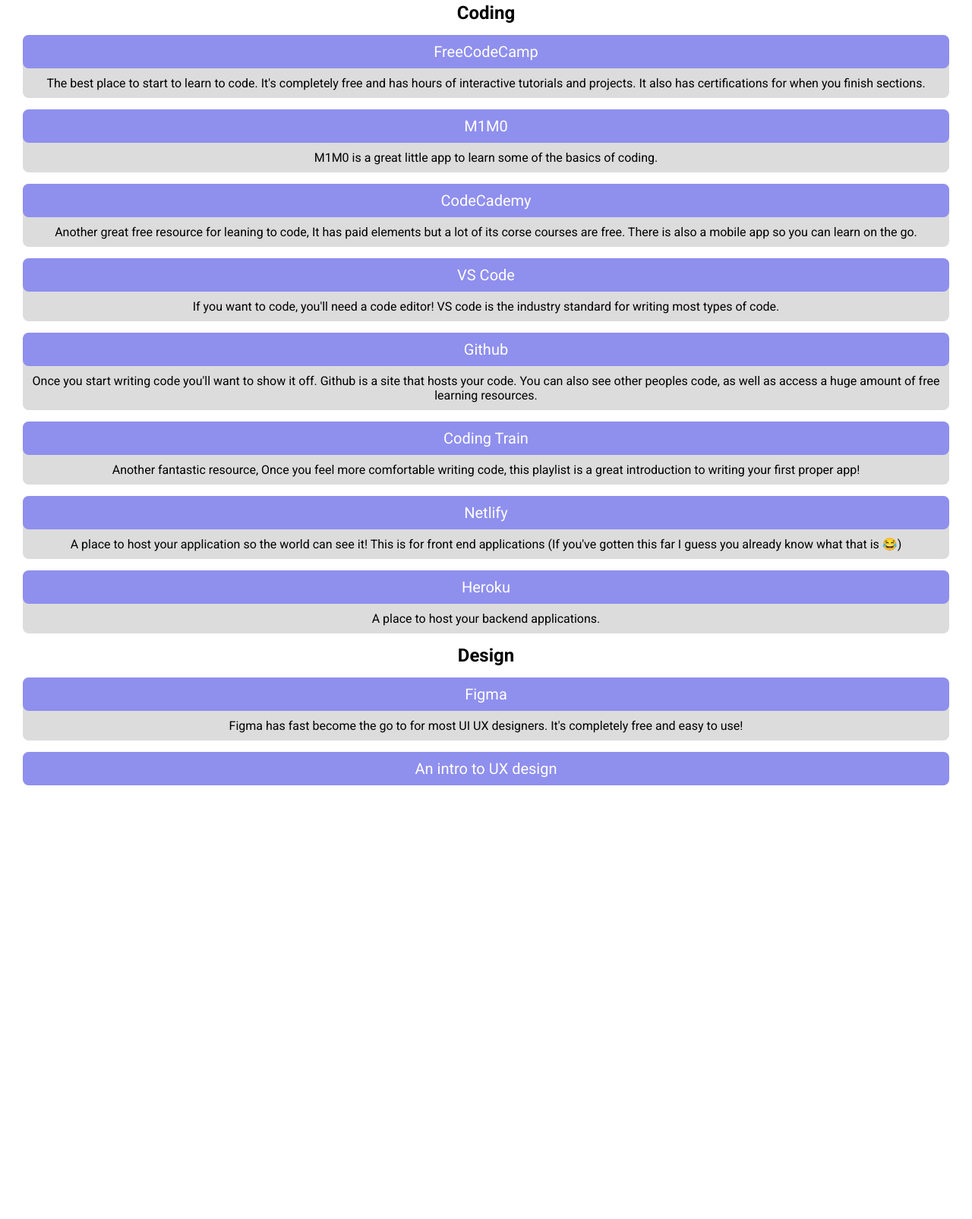
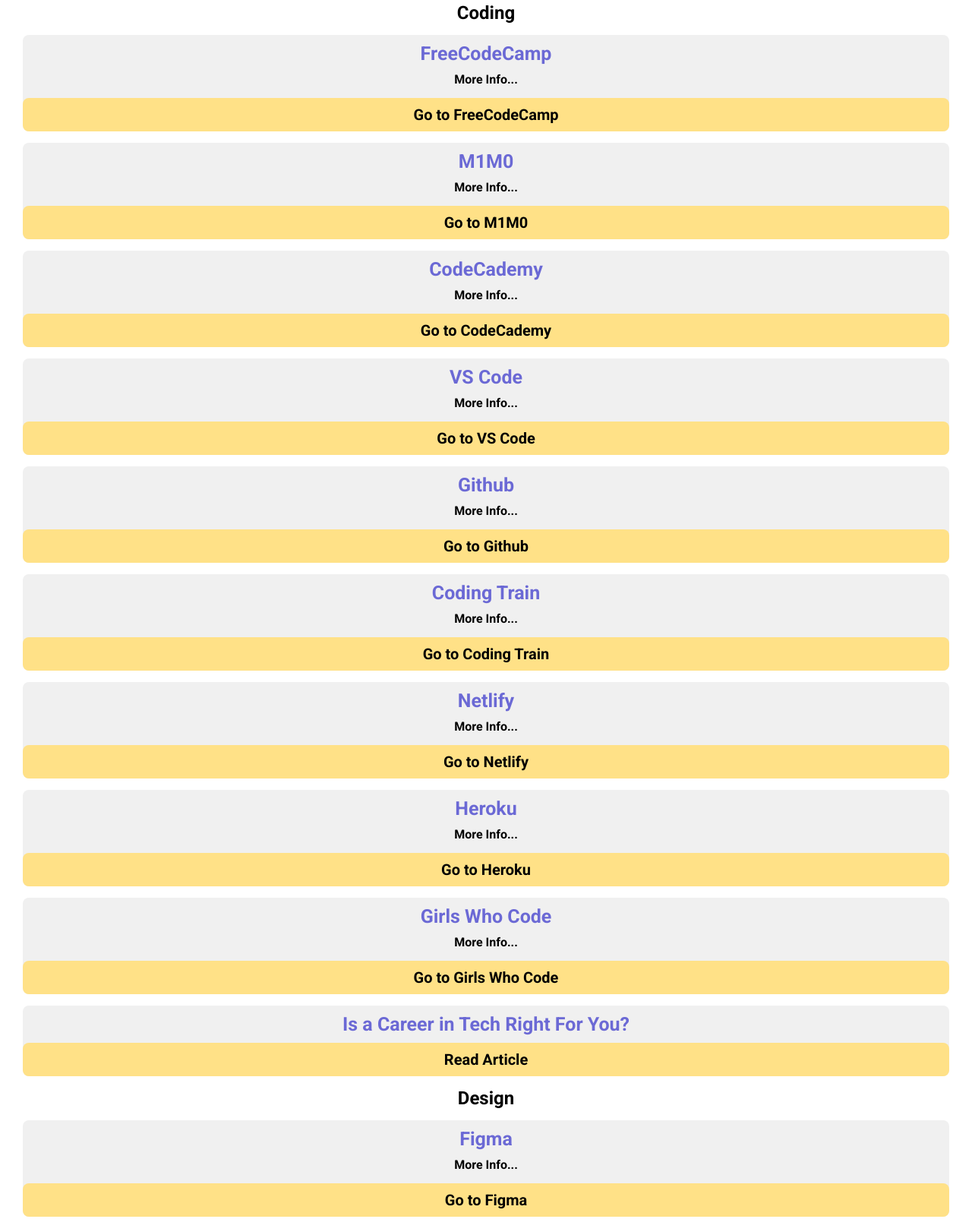
Before and after one commit to iamdanielcooper/useful-resources, a plain HTML site: page index.html in a window 1280 px wide. Shown: the part 827-2432 px from the top of the page at 76% size. Before the commit the page ends 1891 px from the top, so only its background shows below. Drawn offline with Linux system fonts and the light colour scheme.

Commit message:
update list

```diff
--- a/index.html
+++ b/index.html
@@ -31,108 +31,151 @@
                     <h2 class="section-header" id="coding">Coding</h2>
                     <ul>
                         <li>
-                            <a
-                                class="resource-link"
-                                target="_blank"
-                                href="https://www.freecodecamp.org/"
-                                >FreeCodeCamp</a
-                            >
-                            <p>
+                            <h3>FreeCodeCamp</h3>
+                            <h4 class="more-info-trigger">More Info...</h4>
+                            <p class="more-info">
                                 The best place to start to learn to code. It's
                                 completely free and has hours of interactive
                                 tutorials and projects. It also has
                                 certifications for when you finish sections.
                             </p>
+                            <a
+                                class="resource-link"
+                                target="_blank"
+                                href="https://www.freecodecamp.org/"
+                                >Go to FreeCodeCamp</a
+                            >
                         </li>
                         <li>
+                            <h3>M1M0</h3>
+                            <h4 class="more-info-trigger">More Info...</h4>
+                            <p class="more-info">
+                                M1M0 is a great little app to learn some of the
+                                basics of coding.
+                            </p>
                             <a
                                 class="resource-link"
                                 target="_blank"
                                 href="https://getmimo.com/"
-                                >M1M0</a
+                                >Go to M1M0</a
                             >
-                            <p>
-                                M1M0 is a great little app to learn some of the
-                                basics of coding.
-                            </p>
                         </li>
                         <li>
-                            <a
-                                class="resource-link"
-                                target="_blank"
-                                href="https://www.codecademy.com/"
-                                >CodeCademy</a
-                            >
-                            <p>
+                            <h3>CodeCademy</h3>
+                            <h4 class="more-info-trigger">More Info...</h4>
+                            <p class="more-info">
                                 Another great free resource for leaning to code,
                                 It has paid elements but a lot of its corse
                                 courses are free. There is also a mobile app so
                                 you can learn on the go.
                             </p>
+                            <a
+                                class="resource-link"
+                                target="_blank"
+                                href="https://www.codecademy.com/"
+                                >Go to CodeCademy</a
+                            >
                         </li>
                         <li>
+                            <h3>VS Code</h3>
+                            <h4 class="more-info-trigger">More Info...</h4>
+                            <p class="more-info">
+                                If you want to code, you'll need a code editor!
+                                VS code is the industry standard for writing
+                                most types of code.
+                            </p>
                             <a
                                 class="resource-link"
                                 target="_blank"
                                 href="https://code.visualstudio.com/"
-                                >VS Code</a
+                                >Go to VS Code</a
                             >
-                            <p>
-                                If you want to code, you'll need a code editor!
-                                VS code is the industry standard for writing
-                                most types of code.
-                            </p>
                         </li>
                         <li>
-                            <a
-                                class="resource-link"
-                                target="_blank"
-                                href="https://github.com/"
-                                >Github</a
-                            >
-                            <p>
+                            <h3>Github</h3>
+                            <h4 class="more-info-trigger">More Info...</h4>
+                            <p class="more-info">
                                 Once you start writing code you'll want to show
                                 it off. Github is a site that hosts your code.
                                 You can also see other peoples code, as well as
                                 access a huge amount of free learning resources.
                             </p>
-                        </li>
-                        <li>
                             <a
                                 class="resource-link"
                                 target="_blank"
-                                href="https://www.youtube.com/watch?v=DbcLg8nRWEg&list=PLRqwX-V7Uu6YxDKpFzf_2D84p0cyk4T7X"
-                                >Coding Train</a
+                                href="https://github.com/"
+                                >Go to Github</a
                             >
-                            <p>
+                        </li>
+                        <li>
+                            <h3>Coding Train</h3>
+                            <h4 class="more-info-trigger">More Info...</h4>
+                            <p class="more-info">
                                 Another fantastic resource, Once you feel more
                                 comfortable writing code, this playlist is a
                                 great introduction to writing your first proper
                                 app!
                             </p>
-                        </li>
-                        <li>
                             <a
                                 class="resource-link"
                                 target="_blank"
-                                href="https://www.netlify.com/"
-                                >Netlify</a
+                                href="https://www.youtube.com/watch?v=DbcLg8nRWEg&list=PLRqwX-V7Uu6YxDKpFzf_2D84p0cyk4T7X"
+                                >Go to Coding Train</a
                             >
-                            <p>
+                        </li>
+                        <li>
+                            <h3>Netlify</h3>
+                            <h4 class="more-info-trigger">More Info...</h4>
+                            <p class="more-info">
                                 A place to host your application so the world
                                 can see it! This is for front end applications
                                 (If you've gotten this far I guess you already
                                 know what that is 😂)
                             </p>
+                            <a
+                                class="resource-link"
+                                target="_blank"
+                                href="https://www.netlify.com/"
+                                >Go to Netlify</a
+                            >
                         </li>
                         <li>
+                            <h3>Heroku</h3>
+                            <h4 class="more-info-trigger">More Info...</h4>
+                            <p class="more-info">
+                                A place to host your backend applications.
+                            </p>
                             <a
                                 class="resource-link"
                                 target="_blank"
                                 href="https://www.heroku.com/"
-                                >Heroku</a
+                                >Go to Heroku</a
                             >
-                            <p>A place to host your backend applications.</p>
+                        </li>
+                        <li>
+                            <h3>Girls Who Code</h3>
+                            <h4 class="more-info-trigger">More Info...</h4>
+                            <p class="more-info">
+                                A organization dedicated to helping women and
+                                girls learn to code which has clubs all over the
+                                world.
+                            </p>
+                            <a
+                                class="resource-link"
+                                target="_blank"
+                                href="https://girlswhocode.com/"
+                                >Go to Girls Who Code</a
+                            >
+                        </li>
+                        <li>
+                            <h3>Is a Career in Tech Right For You?</h3>
+
+                            <a
+                                class="resource-link"
+                                target="_blank"
+                                href="https://www.heroku.com/"
+                                >Read Article</a
+                            >
                         </li>
                     </ul>
                 </article>
@@ -140,16 +183,18 @@
                     <h2 id="design">Design</h2>
                     <ul>
                         <li>
+                            <h3>Figma</h3>
+                            <h4 class="more-info-trigger">More Info...</h4>
+                            <p class="more-info">
+                                Figma has fast become the go to for most UI UX
+                                designers. It's completely free and easy to use!
+                            </p>
                             <a
                                 class="resource-link"
                                 target="_blank"
                                 href="https://www.figma.com/"
-                                >Figma</a
+                                >Go to Figma</a
                             >
-                            <p>
-                                Figma has fast become the go to for most UI UX
-                                designers. It's completely free and easy to use!
-                            </p>
                         </li>
                         <li>
                             <a
--- a/index.js
+++ b/index.js
@@ -0,0 +1,19 @@
+const moreInfoTags = document.querySelectorAll('.more-info-trigger');
+
+const toggleMoreInfo = e => {
+    const moreInfoSection = e.target.parentElement.querySelector('.more-info');
+
+    if (moreInfoSection.style.display != 'block') {
+        moreInfoSection.style.display = 'block';
+        moreInfoSection.style.height = 'auto';
+    } else {
+        moreInfoSection.style.display = 'none';
+        moreInfoSection.style.height = '0';
+    }
+};
+
+moreInfoTags.forEach(tag => {
+    tag.addEventListener('click', e => toggleMoreInfo(e));
+});
+
+console.log('Hello (:');
--- a/style.css
+++ b/style.css
@@ -3,6 +3,7 @@
     box-sizing: border-box;
     scroll-behavior: smooth;
     font-family: 'Roboto', sans-serif;
+    transition: 2s;
 }
 
 #splashScreen {
@@ -44,16 +45,29 @@
     padding: 15px;
 
     text-align: center;
+
+    text-align: left;
 }
 
 #infoContainer ul {
     padding: 0;
 }
+#infoContainer h3 {
+    font-size: 25px;
+    padding: 10px;
+
+    /* display: block; */
+
+    /* background-color: #7d7d7d89; */
+    color: rgb(107, 105, 213);
+
+    border-radius: 8px 8px 0 0;
+}
 
 #infoContainer li {
     list-style: none;
     margin: 15px;
-    background-color: rgb(220, 220, 220);
+    background-color: rgb(240, 240, 240);
     border-radius: 8px;
 }
 
@@ -62,13 +76,15 @@
 }
 
 #infoContainer li a {
-    color: white;
     text-decoration: none;
     font-size: 20px;
+    text-align: center;
 }
 
 .resource-link {
-    background-color: rgb(143, 143, 238);
+    background-color: #ffe187;
+    font-weight: 600;
+    color: black;
     padding: 10px 30px;
     display: block;
     border-radius: 8px;
@@ -76,4 +92,20 @@
 
 h2 {
     margin: 15px auto 15px auto;
+    text-align: center;
 }
+
+.more-info {
+    transition: 2s;
+    height: 0;
+    display: none;
+}
+
+.more-info-trigger {
+    padding: 0px 0 15px 0;
+    text-align: center;
+}
+
+h3 {
+    text-align: center;
+}
```
